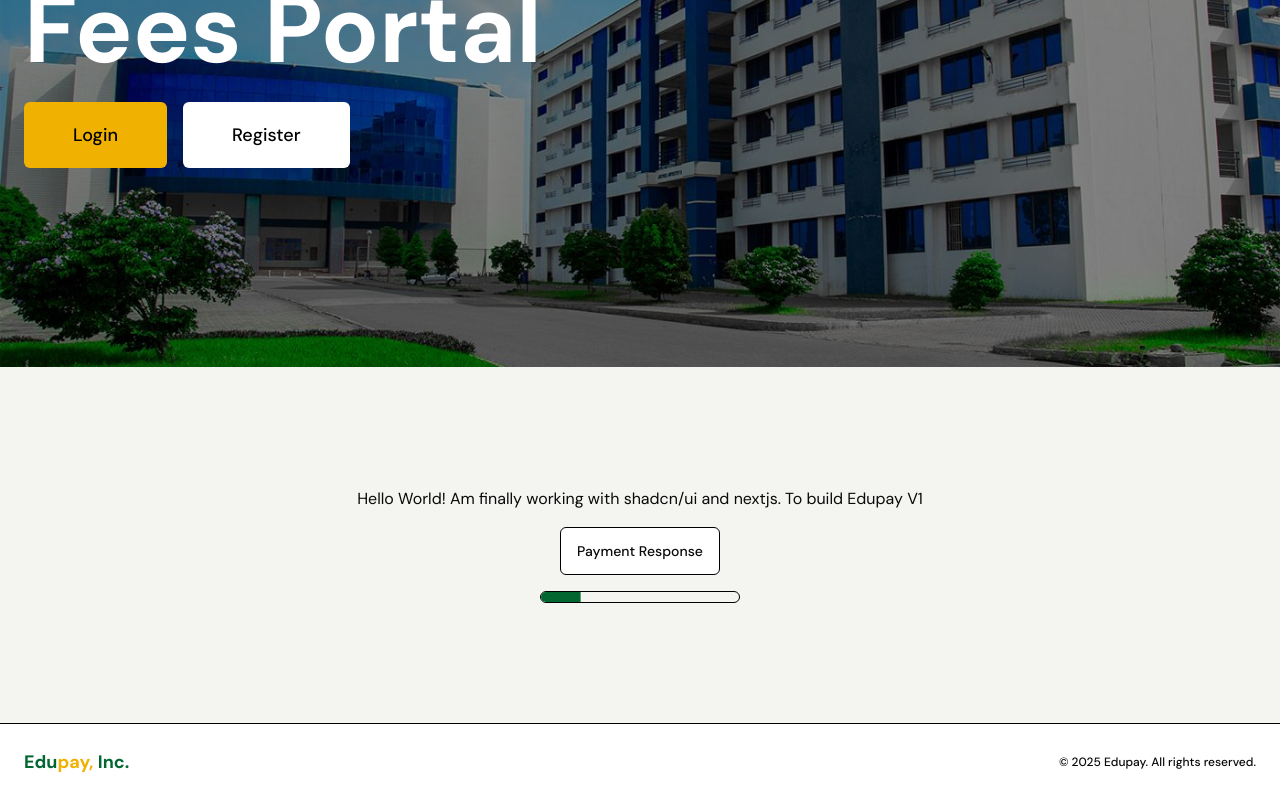
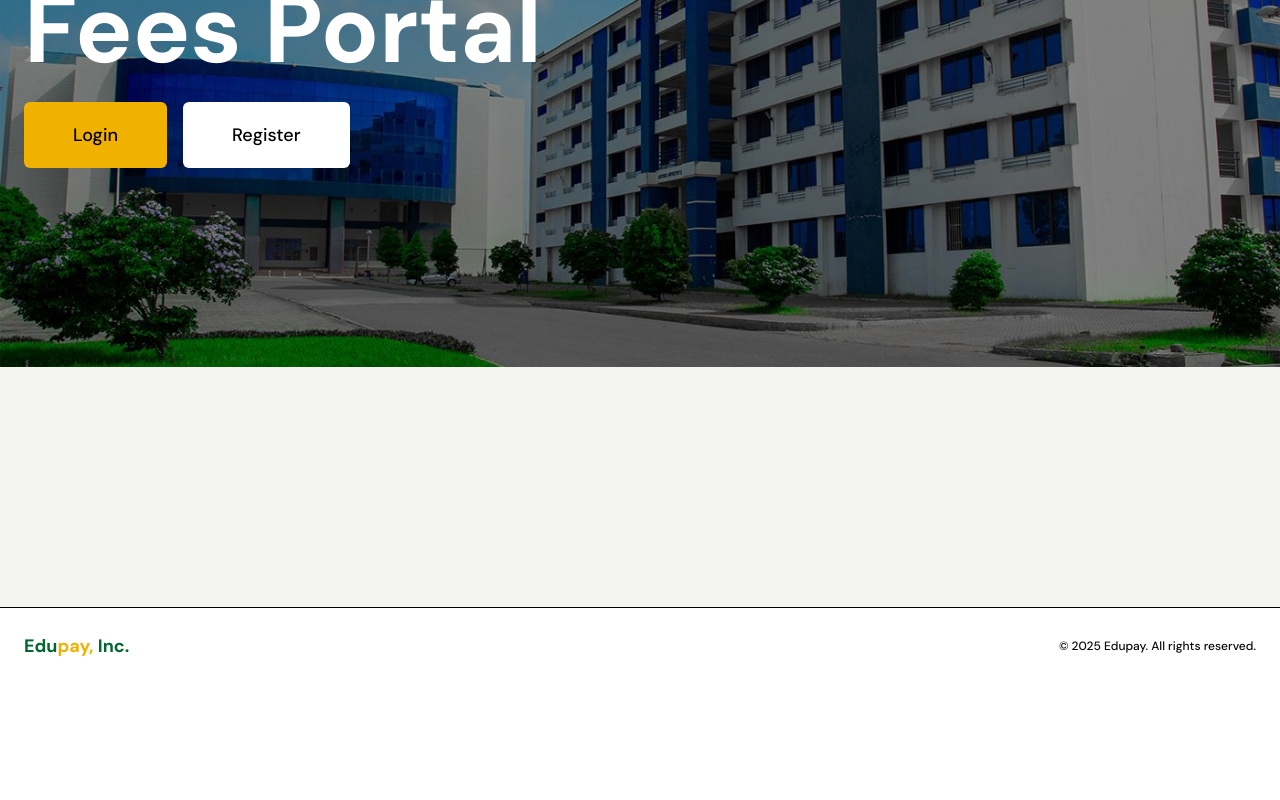
Before and after one commit to egokiemute/edupay, a Next.js app: page / in a window 1280 px wide. Shown: the part 433-1233 px from the top of the page. After the commit the page ends 1117 px from the top, so only its background shows below. Built offline with nearby package versions, Linux system fonts and the light colour scheme.

Commit message:
refactor(home): comment out unused imports and code in Home component

```diff
--- a/src/app/(home)/page.tsx
+++ b/src/app/(home)/page.tsx
@@ -1,13 +1,13 @@
 import { Hero } from "@/components/landing/Hero";
-import { Button } from "@/components/ui/button";
-import { Progress } from "@/components/ui/progress";
+// import { Button } from "@/components/ui/button";
+// import { Progress } from "@/components/ui/progress";
 
 export default function Home() {
   return (
     <div className="container w-full">
       <Hero />
       <div className="flex flex-col items-center justify-center py-30 gap-y-4">
-        <p>
+        {/* <p>
           Hello World! Am finally working with shadcn/ui and nextjs. To build
           Edupay V1
         </p>
@@ -16,7 +16,7 @@ export default function Home() {
         </div>
         <div>
           <Progress value={20} className="w-[200px]" />
-        </div>
+        </div> */}
         {/* <div>
           <Input placeholder="Student ID" className="w-[400px]" />
         </div>
```
